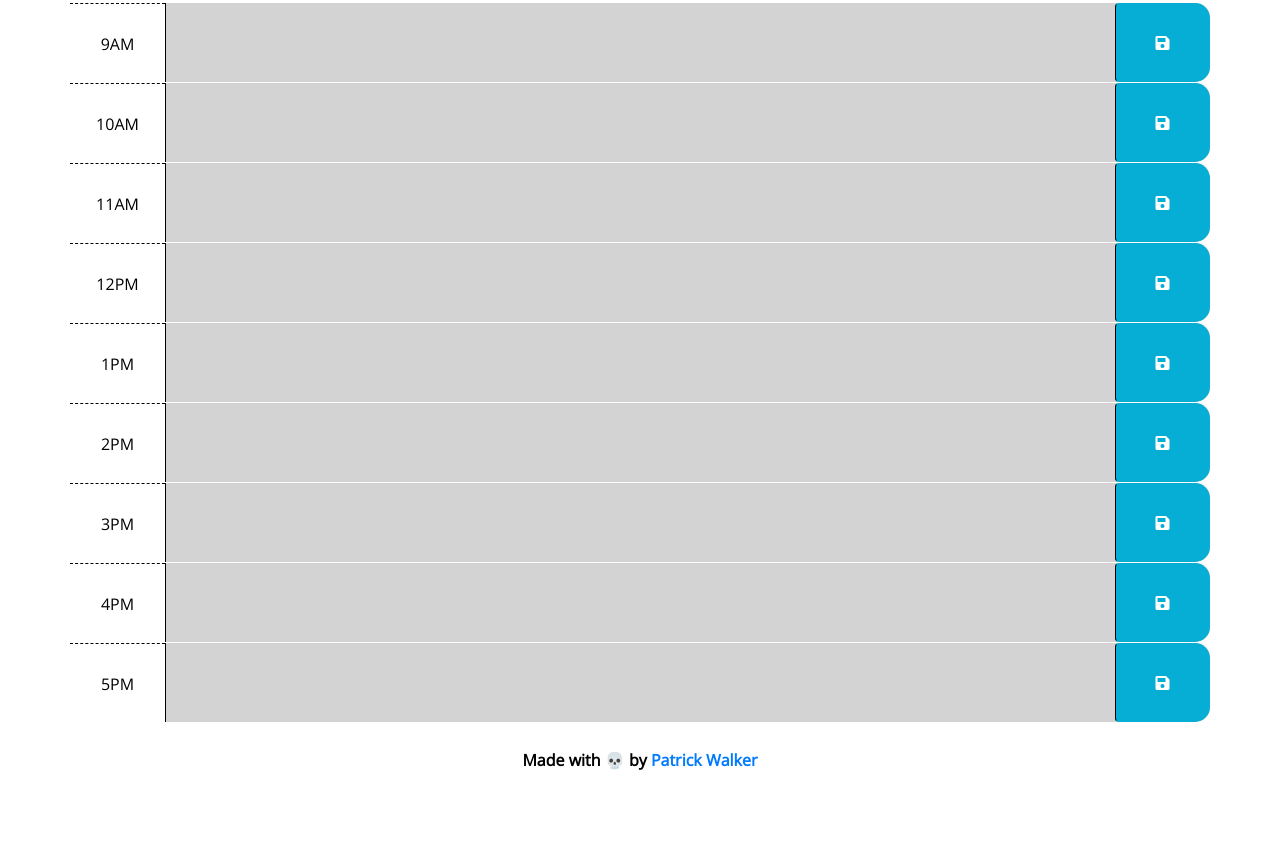
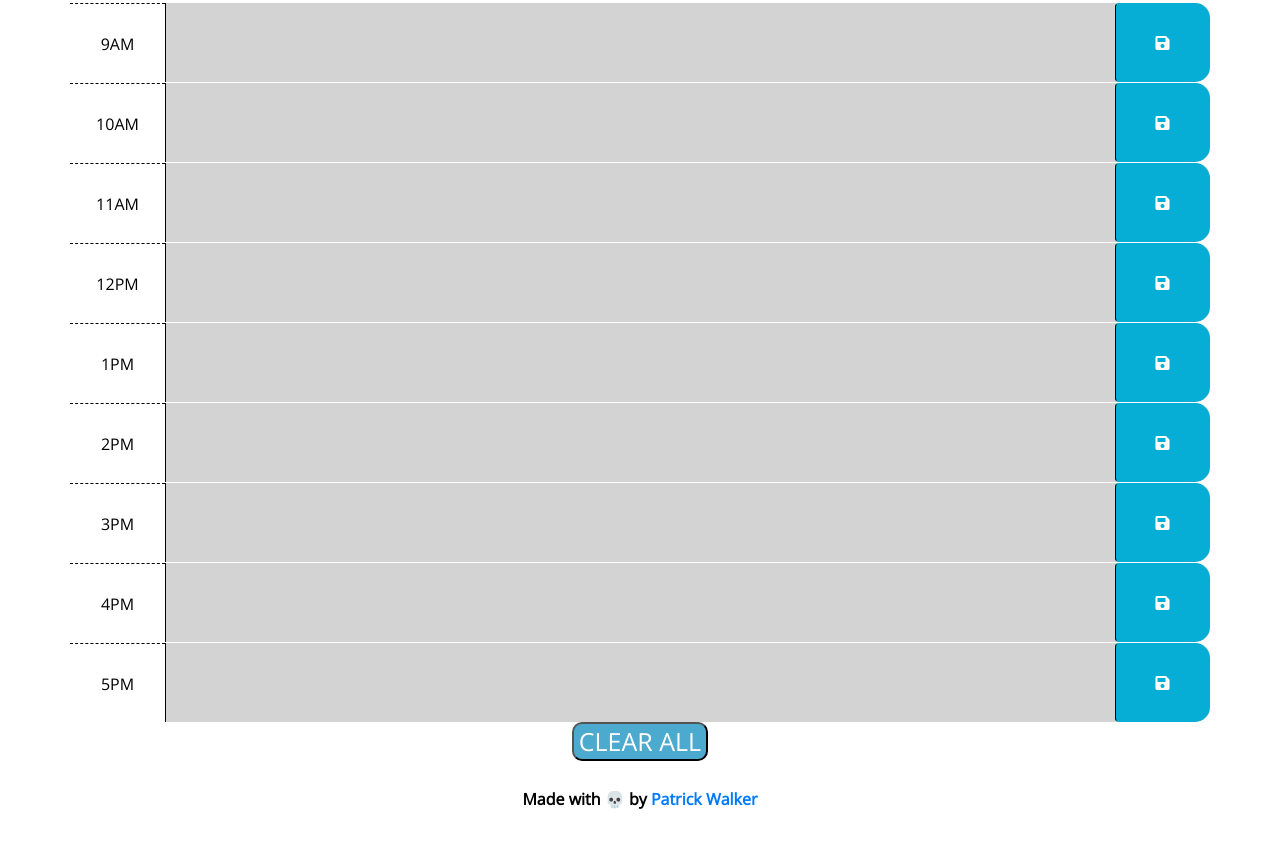
Before and after one commit to pat31477/Work-Day-Scheduler, a plain HTML site: page index.html in a window 1280 px wide. Shown: the part 334-1182 px from the top of the page. Before the commit the page ends 1148 px from the top, so only its background shows below. Drawn offline with nearby package versions, Linux system fonts and the light colour scheme.

Commit message:
added clear button and functionallity to make it work

```diff
--- a/Assets/CSS/style.css
+++ b/Assets/CSS/style.css
@@ -70,6 +70,24 @@ textarea{
   transition: all .3s ease-in-out;
 }
 
+.clearBtn {
+  float: center;
+  border-radius: 10px;
+  background-color: rgb(76, 170, 207);
+  color: white;
+  opacity: 1;
+  font-size: 25px;
+  padding: 5px;
+  margin: auto;
+  display: block;
+}
+
+.clearBtn:Hover {
+  font-size: 30px;
+  opacity: 0.6;
+  transition: all .3s ease-in-out;
+}
+
 footer {
   padding: 30px;
   clear: both;
--- a/Assets/JS/script.js
+++ b/Assets/JS/script.js
@@ -1,5 +1,11 @@
 // display current day on page
 $("#currentDay").text(moment().format("dddd, MMMM Do YYYY, h:mm:ss A"));
+
+//button to clear local storage and refresh the page
+$("#clear").click(function() {
+  localStorage.clear();
+  location.reload()
+});
 
 $(document).ready(function() {
   // listen for save button clicks
--- a/index.html
+++ b/index.html
@@ -91,6 +91,9 @@
       </textarea>
       <button class="btn saveBtn col-md-1"><i class="fas fa-save"></i></button>
     </div>
+
+    <button id ="clear" class="clearBtn clearBtn:Hover"> CLEAR ALL </button>
+
     <footer><p><strong>Made with &#128128; by <a href="https://github.com/pat31477">Patrick Walker</a></strong></p></footer>
 
     <script src="https://code.jquery.com/jquery-3.4.1.min.js"></script>
```
